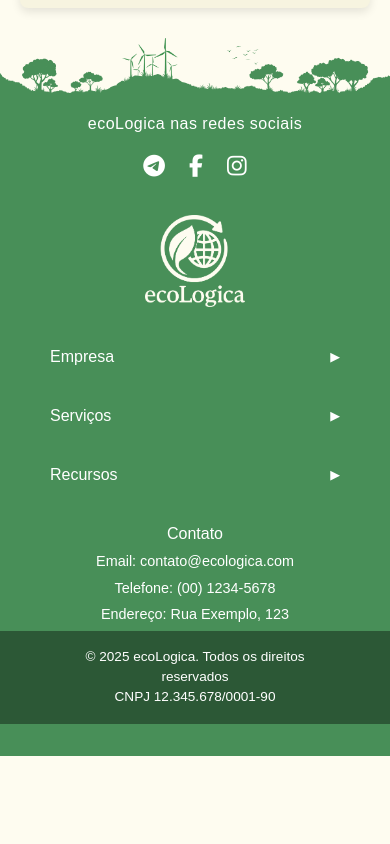
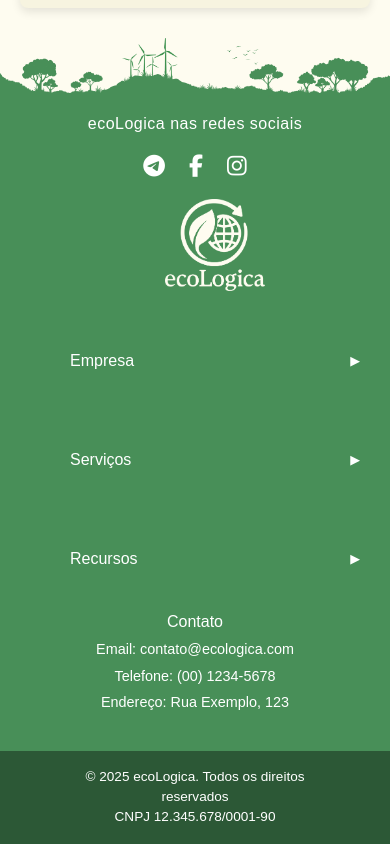
Before and after one commit to Edinho-Souza/ecoLogica, a website: page frontend/index.html in a window 390 px wide. Shown: the part 4435-5279 px from the top of the page. Before the commit the page ends 5191 px from the top, so only its background shows below. Drawn offline with nearby package versions, Linux system fonts and the light colour scheme.

Commit message:
Modificação do rodapé

```diff
--- a/frontend/css/global.css
+++ b/frontend/css/global.css
@@ -653,9 +653,9 @@ footer {
     font-family: Arial, sans-serif;
 }
 
-.footer-top {
+/*.footer-top {
     padding: 2rem 0;
-}
+}*/
 
 .footer-container {
     max-width: 1350px;
@@ -674,6 +674,8 @@ footer {
     display: flex;
     align-items: center;
     justify-content: center;
+    margin-bottom: 20px;
+
 }
 
 .footer-logo img {
@@ -684,6 +686,8 @@ footer {
 .footer-column {
     display: flex;
     flex-direction: column;
+    margin-bottom: 20px;
+    margin: 20px;
 }
 
 .footer-column h4 {
@@ -783,6 +787,7 @@ footer {
     .footer-logo {
         align-self: center;
         margin-bottom: 1rem;
+        margin-top: 1rem;
     }
 
     /* MUDANÇA 1: A regra agora se aplica SÓ às colunas de menu */
@@ -797,6 +802,8 @@ footer {
         width: 100%;
         text-align: center;
         /* Centraliza o texto */
+        margin-bottom: 2rem;
+        margin-top: -1rem;
     }
 
     .footer-toggle {
@@ -827,8 +834,6 @@ footer {
         transform: rotate(90deg);
     }
 }
-
-
 
 
 /* ==========================================================================
```
